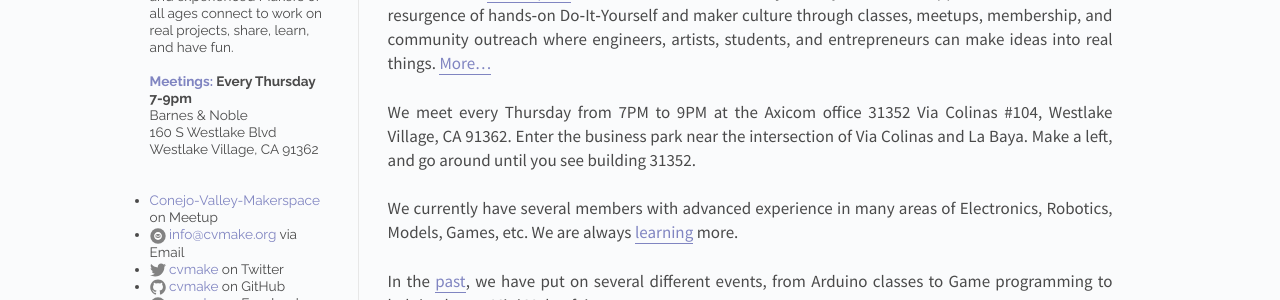
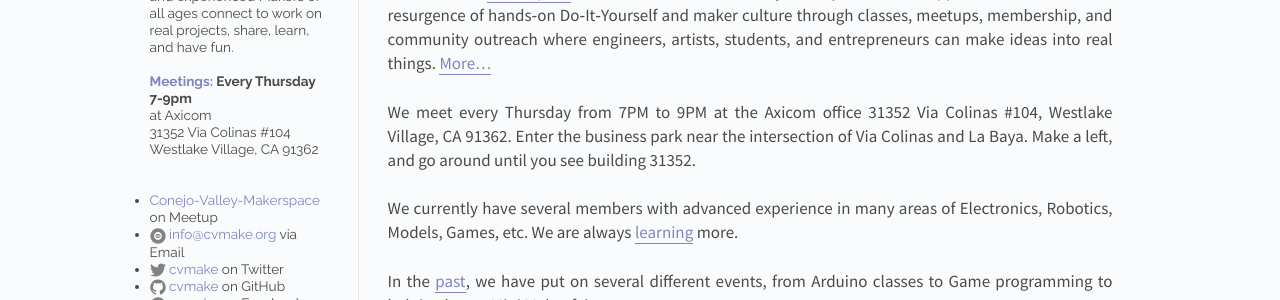
Before and after one commit to cvmake/cvmake.github.io, a Jekyll site: the page built from index.md, in a window 1280 px wide. Shown: the part 370-670 px from the top of the page. Built offline with Jekyll 4.4.1, drawn with Linux system fonts in a browser that asks for light colours.

Commit message:
Update sidebar.html

```diff
--- a/_includes/sidebar.html
+++ b/_includes/sidebar.html
@@ -17,8 +17,8 @@
 <p>{{ site.description }}</p>
 </br>
 <b><a href="http://www.meetup.com/Conejo-Valley-Makerspace/">Meetings:</a> Every Thursday 7-9pm</b></br>
-Barnes &amp; Noble</br>
-160 S Westlake Blvd</br>
+at Axicom</br>
+31352 Via Colinas #104</br>
 Westlake Village, CA 91362</br>
 </br>
 </br>
```
